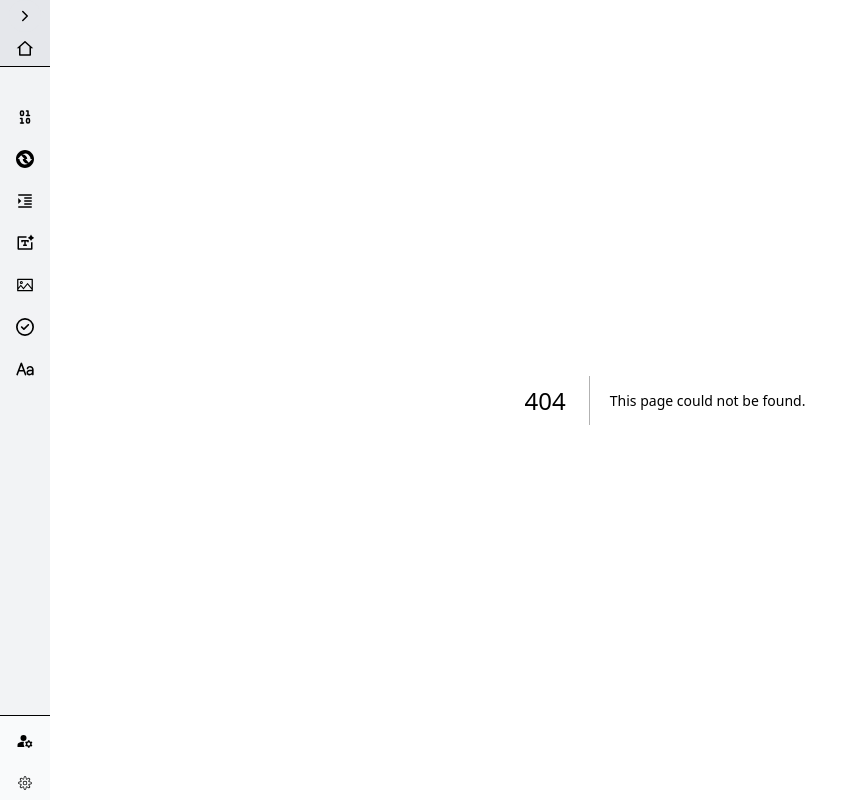
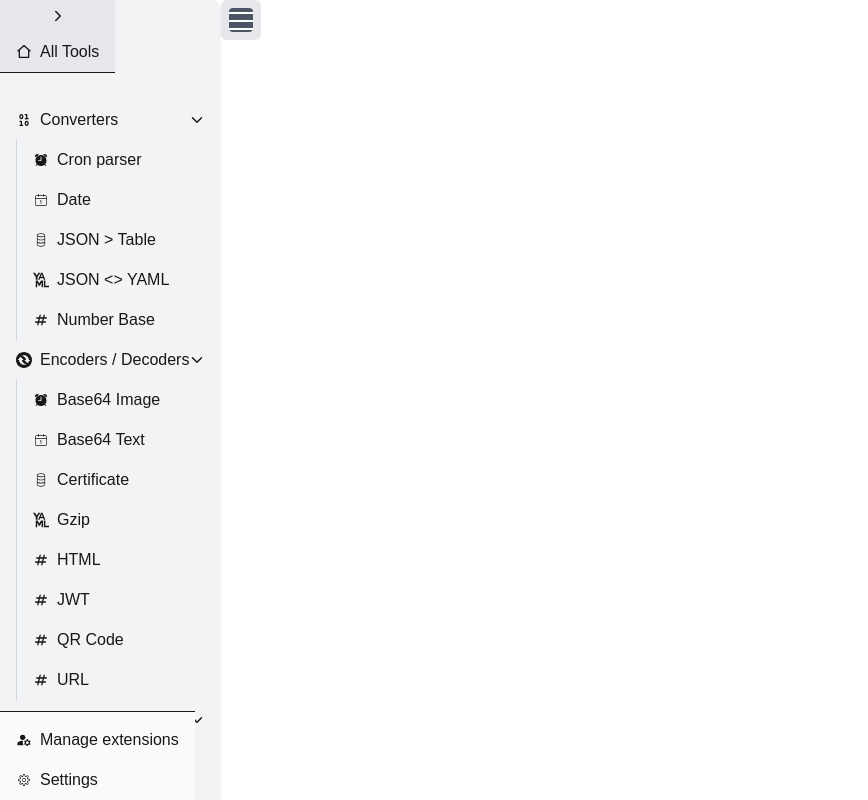
Before and after one commit to Kanghocit/Devtoys, a Next.js app: page /menunew in a window 1280 px wide. Before the commit this address had no page. Shown: the top 800 px of the page, without its empty margins (0-868 px from the left). Built offline with nearby package versions, Linux system fonts and the light colour scheme.

Commit message:
fix-menu-seo

```diff
--- /dev/null
+++ b/src/app/menunew/page.tsx
@@ -0,0 +1,132 @@
+"use client";
+
+import { useState } from "react";
+import Link from "next/link";
+
+interface MenuItem {
+  name: string;
+  icon: React.ReactNode;
+  children?: {
+    name: string;
+    icon: React.ReactNode;
+    detail: string;
+    href: string;
+  }[];
+}
+
+interface MenuComponentProps {
+  menuItems?: MenuItem[];
+}
+
+const MenuIcon = () => (
+  <div className="w-6 h-6 bg-gray-600 rounded-sm relative">
+    <span className="block w-full h-0.5 bg-white absolute top-1"></span>
+    <span className="block w-full h-0.5 bg-white absolute top-3"></span>
+    <span className="block w-full h-0.5 bg-white absolute top-5"></span>
+  </div>
+);
+
+const ChevronIcon = ({ isOpen }: { isOpen: boolean }) => (
+  <div
+    className={`w-4 h-4 border-t-2 border-r-2 border-gray-600 transform ${
+      isOpen ? "rotate-180" : "rotate-45"
+    }`}
+  ></div>
+);
+
+const sampleMenuItems: MenuItem[] = [
+  {
+    name: "Dashboard",
+    icon: <div className="w-4 h-4 bg-blue-500"></div>,
+    children: [
+      {
+        name: "Overview",
+        icon: <div className="w-3 h-3 bg-gray-400"></div>,
+        detail: "Summary",
+        href: "/dashboard/overview",
+      },
+      {
+        name: "Stats",
+        icon: <div className="w-3 h-3 bg-gray-400"></div>,
+        detail: "Statistics",
+        href: "/dashboard/stats",
+      },
+    ],
+  },
+  {
+    name: "Settings",
+    icon: <div className="w-4 h-4 bg-green-500"></div>,
+    children: [
+      {
+        name: "Profile",
+        icon: <div className="w-3 h-3 bg-gray-400"></div>,
+        detail: "User Info",
+        href: "/settings/profile",
+      },
+      {
+        name: "Security",
+        icon: <div className="w-3 h-3 bg-gray-400"></div>,
+        detail: "Account Security",
+        href: "/settings/security",
+      },
+    ],
+  },
+];
+
+const MenuComponent: React.FC<MenuComponentProps> = ({
+  menuItems = sampleMenuItems,
+}) => {
+  const [isOpen, setIsOpen] = useState(false);
+  const [openDropdown, setOpenDropdown] = useState<string | null>(null);
+
+  return (
+    <nav className="relative">
+      <button
+        onClick={() => setIsOpen(!isOpen)}
+        className="p-2 rounded-md bg-gray-200 hover:bg-gray-300"
+      >
+        <MenuIcon />
+      </button>
+
+      {isOpen && menuItems.length > 0 && (
+        <ul className="absolute top-full left-0 mt-2 w-48 bg-white shadow-lg rounded-md border border-gray-200 transition-opacity duration-300 ease-in-out opacity-100">
+          {menuItems.map((item) => (
+            <li key={item.name} className="relative">
+              <div
+                className="flex items-center justify-between px-4 py-2 cursor-pointer hover:bg-gray-100"
+                onClick={() =>
+                  setOpenDropdown(openDropdown === item.name ? null : item.name)
+                }
+              >
+                <div className="flex items-center">
+                  {item.icon}
+                  <span className="ml-2">{item.name}</span>
+                </div>
+                {item.children && (
+                  <ChevronIcon isOpen={openDropdown === item.name} />
+                )}
+              </div>
+              {item.children && openDropdown === item.name && (
+                <ul className="ml-4 border-l border-gray-300 overflow-hidden transition-all duration-300 ease-in-out">
+                  {item.children.map((child) => (
+                    <li key={child.name}>
+                      <Link
+                        href={child.href}
+                        className="flex items-center px-4 py-2 hover:bg-gray-100"
+                      >
+                        {child.icon}
+                        <span className="ml-2">{child.name}</span>
+                      </Link>
+                    </li>
+                  ))}
+                </ul>
+              )}
+            </li>
+          ))}
+        </ul>
+      )}
+    </nav>
+  );
+};
+
+export default MenuComponent;
--- a/src/components/menu/index.tsx
+++ b/src/components/menu/index.tsx
@@ -1,82 +1,69 @@
 "use client";
 
 import clsx from "clsx";
+import Link from "next/link";
 import { useRouter, usePathname } from "next/navigation";
+import { IoChevronDown } from "react-icons/io5";
 import { useState } from "react";
 
-type MenuItem = {
+interface MenuItem {
   icon?: React.ReactNode;
   href?: string;
   name: string;
-  children?: MenuItem[];
-};
+  children?: {
+    name: string;
+    icon: React.ReactNode;
+    detail: string;
+    href: string;
+    isDone: boolean;
+  }[];
+}
 
-type MenuProps = {
+interface MenuProps {
   items: MenuItem[];
-  className?: string;
-  collapsed?: boolean;
-};
+}
 
-const Menu: React.FC<MenuProps> = ({ items, className, collapsed }) => {
-  const [openMenu, setOpenMenu] = useState<{ [key: string]: boolean }>({});
-  const toggleOpen = (name: string) => {
-    setOpenMenu((prev) => ({
-      ...prev,
-      [name]: !prev[name],
-    }));
-  };
-
-  const router = useRouter();
-  const pathname = usePathname(); //
-  const handleNavigation = (href?: string) => {
-    if (!href || pathname === href) return;
-
-    const absolutePath = href.startsWith("/") ? href : `/${href}`;
-    router.push(absolutePath);
-  };
-
-  const renderMenuItems = (menuItems: MenuItem[]) => {
-    return (
-      <>
-        {menuItems.map((item) => (
-          <div key={item.name}>
-            <div
-              className={clsx(
-                "flex items-center gap-2 p-2 w-full rounded-md text-left hover:bg-gray-300 cursor-pointer",
-                pathname === item.href && "bg-gray-300 ",
-                className
-              )}
-              onClick={() => {
-                if (item.href) {
-                  if (pathname !== item.href) {
-                    handleNavigation(item.href);
-                  }
-                } else {
-                  toggleOpen(item.name);
-                }
-              }}
-            >
-              {item.icon && <span className="text-lg">{item.icon}</span>}
-              {collapsed ? <span>{item.name}</span> : null}
-            </div>
-            {item.children && openMenu[item.name] && collapsed && (
-              <div className="ml-4">{renderMenuItems(item.children)}</div>
-            )}
-          </div>
-        ))}
-      </>
-    );
-  };
+const Menu: React.FC<MenuProps> = ({ items }) => {
+  const [isOpen, setIsOpen] = useState(false);
+  const [openDropdown, setOpenDropdown] = useState<string | null>(null);
 
   return (
-    <div
-      className={clsx(
-        "bg-transparent rounded-sm gap-2",
-        collapsed ? "w-[250px]" : "w-fit flex flex-col text-center px-2"
-      )}
-    >
-      {renderMenuItems(items)}
-    </div>
+    <ul>
+      {items.map((item) => (
+        <li key={item.name}>
+          <Link href={item.href || ""}>
+            <div className="flex items-center justify-between px-4 py-2 cursor-pointer hover:bg-gray-100 transition-colors duration-300 ease-in-out rounded-md    ">
+              <div className="flex items-center">
+                {item.icon}
+                <span className="ml-2">{item.name}</span>
+              </div>
+              {item.children && (
+                <IoChevronDown
+                  className={clsx(
+                    "w-4 h-4 transition-transform duration-300 ease-in-out",
+                    openDropdown === item.name ? "rotate-180" : "rotate-0"
+                  )}
+                />
+              )}
+            </div>
+            {/* {item.children && openDropdown === item.name && ( */}
+            <ul className="ml-4 border-l border-gray-300 overflow-hidden transition-all duration-300 ease-in-out">
+              {item.children?.map((child) => (
+                <li key={child.name}>
+                  <Link href={child.href}>
+                    <div className="flex items-center px-4 py-2 hover:bg-gray-100">
+                      {child.icon}
+                      <span className="ml-2">{child.name}</span>
+                    </div>
+                  </Link>
+                </li>
+              ))}
+            </ul>
+            {/* )} */}
+          </Link>
+        </li>
+      ))}
+    </ul>
   );
 };
 
```
